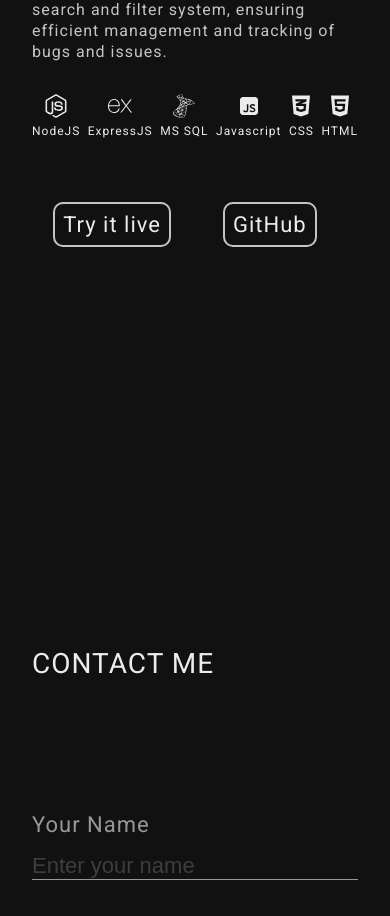
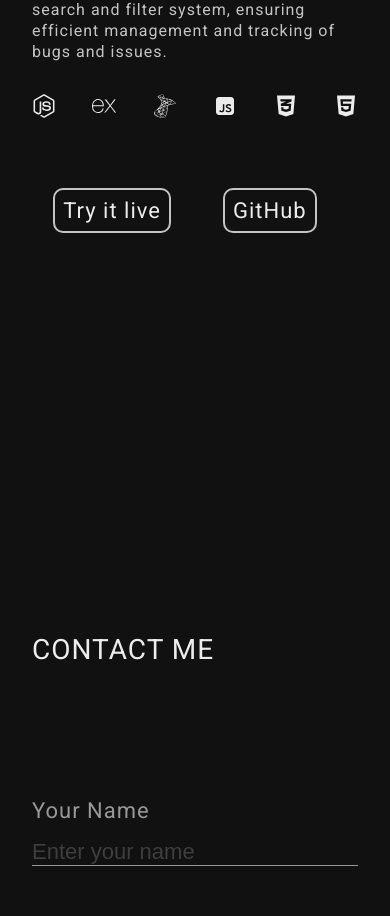
Before and after one commit to Shabahang-Saffari/Portfolio-Website, a React (Vite) app: page / in a window 390 px wide. Shown: the part 2592-3508 px from the top of the page. Built offline with nearby package versions, Linux system fonts and the light colour scheme.

Commit message:
hidden tech_stack names for Project page, in mobile version

```diff
--- a/src/components/Projects/projects.scss
+++ b/src/components/Projects/projects.scss
@@ -104,8 +104,9 @@
     font-size: 1.5rem;
   }
   p {
-    font-size: $xsmall_font;
+    display: none;
   }
+  // border: 2px solid rgb(211, 226, 0) !important;
 }
 
 .right_side {
@@ -211,6 +212,11 @@
     justify-content: space-between;
     font-weight: $font_weight5;
     margin: 2rem 0;
+
+    p {
+      display: block;
+      font-size: $xsmall_font;
+    }
   }
 
   .right_side {
```
